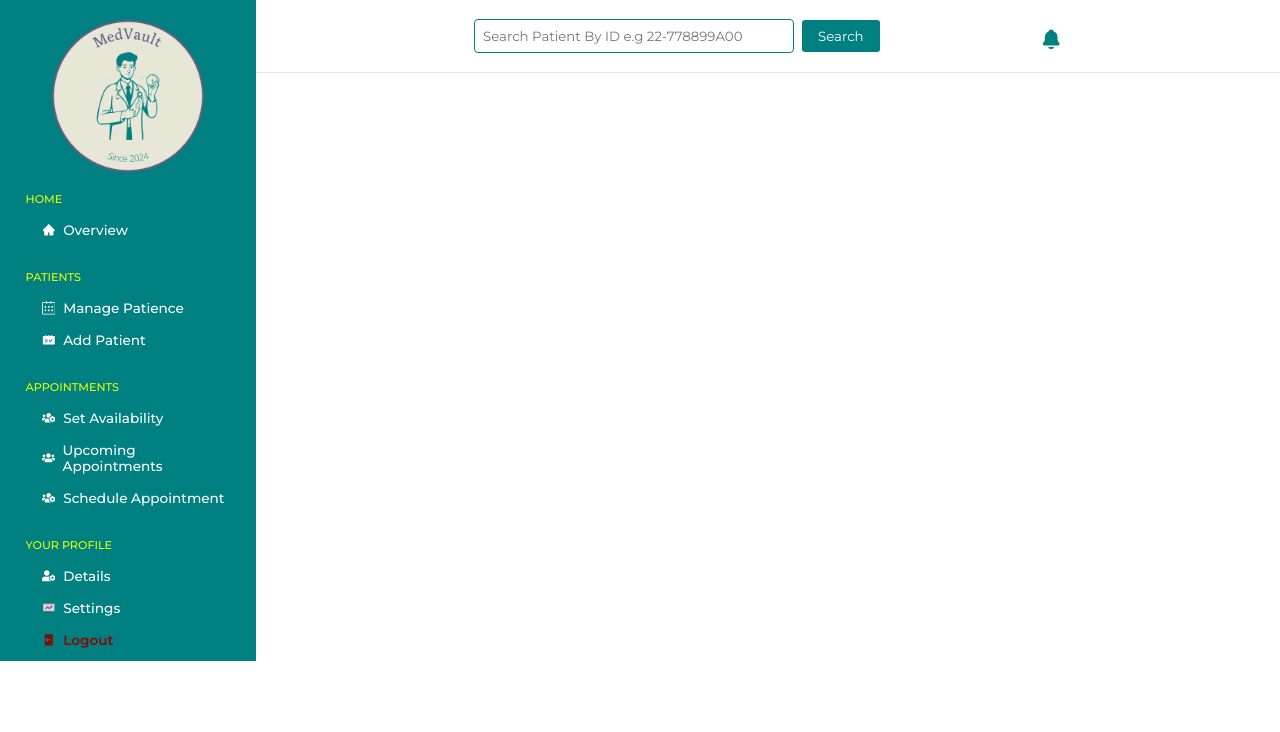
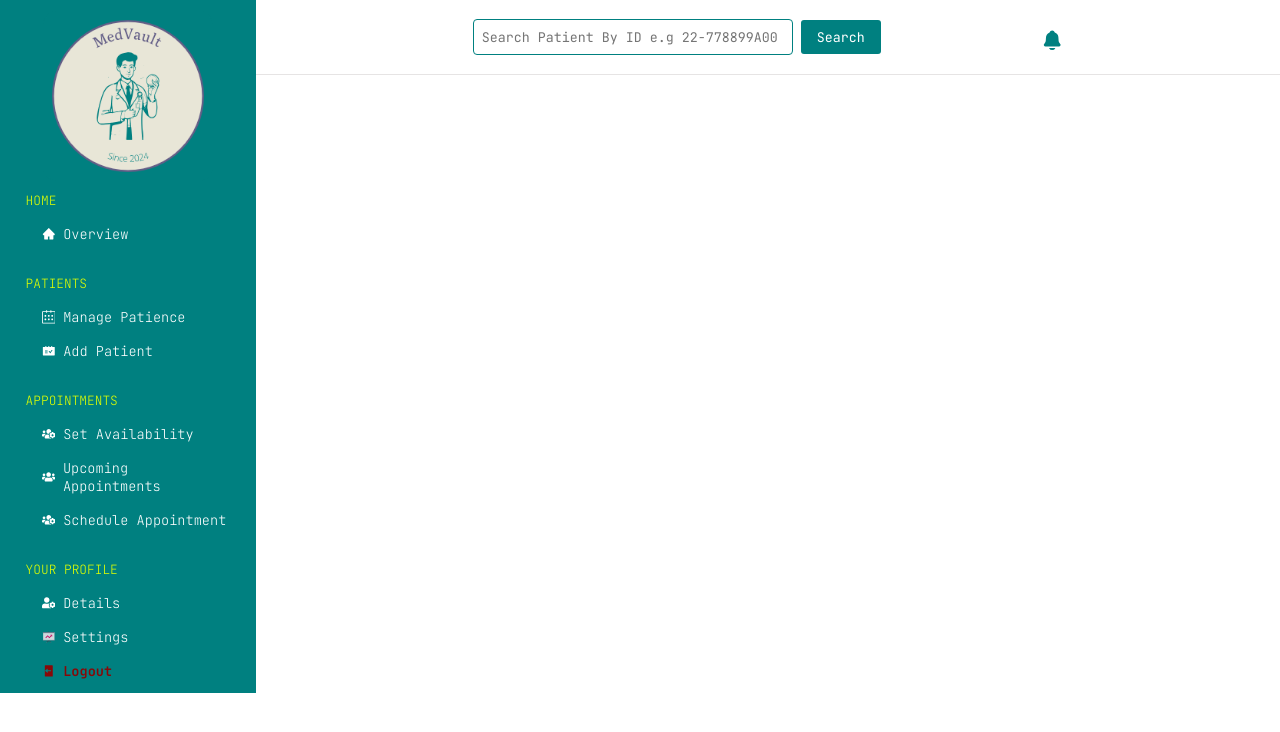
Before and after one commit to Amen-Musingarimi/medvault, a React (Create React App) app: page / in a window 1280 px wide. Shown: the top 732 px of the page. Built offline with nearby package versions, Linux system fonts and the light colour scheme.

Commit message:
Change font to mono

```diff
--- a/src/App.css
+++ b/src/App.css
@@ -1,10 +1,12 @@
 @import url('https://fonts.googleapis.com/css2?family=Montserrat:wght@300;400;500;600;700&display=swap');
+@import url('https://fonts.googleapis.com/css2?family=JetBrains+Mono:ital,wght@0,100..800;1,100..800&display=swap');
 
 * {
   margin: 0;
   padding: 0;
   box-sizing: border-box;
-  font-family: 'Montserrat', sans-serif;
+  font-family: 'JetBrains Mono', monospace;
+  /* font-family: 'Montserrat', sans-serif; */
 }
 
 body {
--- a/src/components/sideBar/SideBar.module.css
+++ b/src/components/sideBar/SideBar.module.css
@@ -23,7 +23,7 @@
   flex-direction: column;
   justify-content: flex-start;
   align-items: flex-start;
-  font-weight: 500;
+  font-weight: 200;
 }
 
 .linksContainer {
@@ -35,7 +35,7 @@
 }
 
 .linkHeading {
-  font-size: 0.7rem;
+  font-size: 0.8rem;
   color: #dfff00;
 }
 
```
